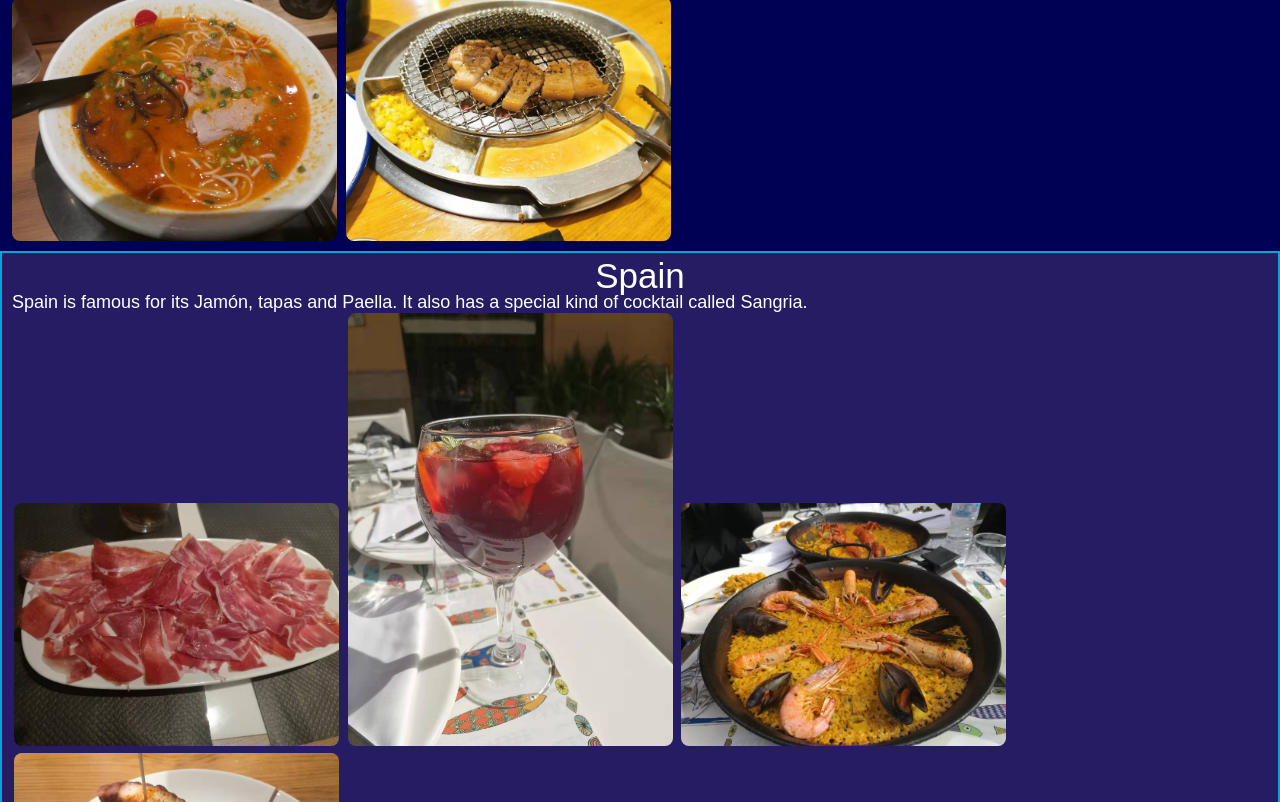
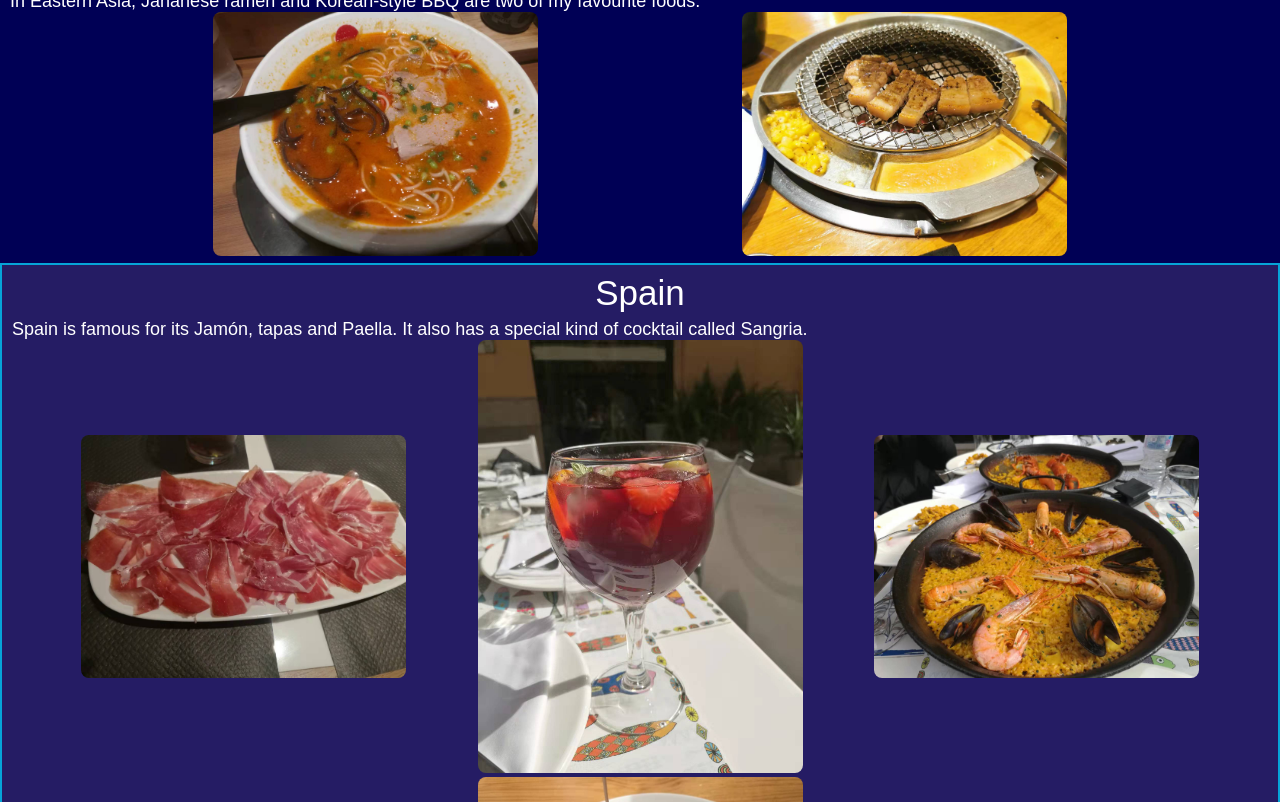
Before and after one commit to markyanjunch/si539-mobileview, a plain HTML site: page world.html in a window 1280 px wide. Shown: the part 554-1356 px from the top of the page. Drawn offline with Linux system fonts and the light colour scheme.

Commit message:
fix flex

```diff
--- a/css/style.css
+++ b/css/style.css
@@ -24,7 +24,7 @@ header {
     display: flex;
     flex-direction: row;
     align-items: center;
-	justify-content: space-between;
+	justify-content: space-around;
 	padding-bottom: 5px;
 }
 
@@ -104,7 +104,8 @@ img {
 
 #main {
 	padding: 5px 10px;
-	background-color: sandybrown;
+	/*background-color: sandybrown;*/
+	background-color: pink;
 	color: black;
 }
 
@@ -165,11 +166,11 @@ img {
 	justify-items: center;
 }
 
-.chinese .gallery h2 {
+.gallery h2 {
 	margin: 5px 0;
 }
 
-.chinese .gallery p {
+.gallery p {
 	margin-top: 5px;
 }
 
@@ -212,7 +213,22 @@ img {
 }
 
 /* flex for world.html */
+.world .gallery {
+	display: flex;
+	flex-direction: column;
+}
 
+.flex-imgs {
+	display: flex;
+    flex-direction: row;
+    flex-wrap: wrap;
+    justify-content: space-evenly;
+    align-items: center;
+}
+
+.flex-imgs img {
+	max-width: 40%;
+}
 
 .contact p{
 	font-size: 24px;
--- a/world.html
+++ b/world.html
@@ -41,14 +41,17 @@
             <p id="main">
                 In the past 5 years, I have travelled to many places in Asia, Europe and America. Every place has its unique food culture.
             </p>
-            <div class="gallery-flex">
+
             <div id="asia" class="gallery">
                 <h2>Asia</h2>
                 <p>
                     In Eastern Asia, Jananese ramen and Korean-style BBQ are two of my favourite foods.
                 </p>
+                <div class="flex-imgs">
                     <img src="images/japan.jpg" alt="Jananese ramen" width="200"/>
                     <img src="images/korea.jpg" alt="Korean-style BBQ" width="200"/>
+                </div>
+
             </div>
 
             <div id="spain" class="gallery">
@@ -56,27 +59,30 @@
                 <p>
                     Spain is famous for its Jamón, tapas and Paella. It also has a special kind of cocktail called Sangria.
                 </p>
+                <div class="flex-imgs">
                     <img src="images/jamon.jpg" alt="A plate of Jamón ibérico" width="200"/>
                     <img src="images/sangria.jpg" alt="A special kind of cocktail made of wine" width="200"/>
                     <img src="images/paella.jpg" alt="Spainish famous paella with seafood" width="200"/>
                     <img src="images/tapas.jpg" alt="Spainish famous tapas" width="200"/>
                 </div>
+            </div>
 
             <div id="england" class="gallery">
                 <h2>England</h2>
                 <p>Have a good relax enjoying British-style afternoon tea!</p>
+                <div class="flex-imgs">
                     <img src="images/tea.jpg" alt="British-style afternoon tea" width="200"/>
+                </div>
             </div>
 
             <div id="us" class="gallery">
                 <h2>United States</h2>
                 <p>There is a variety of food cultures in the United States.</p>
+                <div class="flex-imgs">
                     <img src="images/hamburger.jpg" alt="Shakeshack hamburger" width="200"/>
                     <img src="images/texas.jpg" alt="Texas-style BBQ" width="200"/>
                 </div>
             </div>
-
-
         </main>
 
         <footer>
```
Also changed, not shown: chinese.html (+3 -1 lines). Lines whose indentation alone changed are shown as unchanged.
